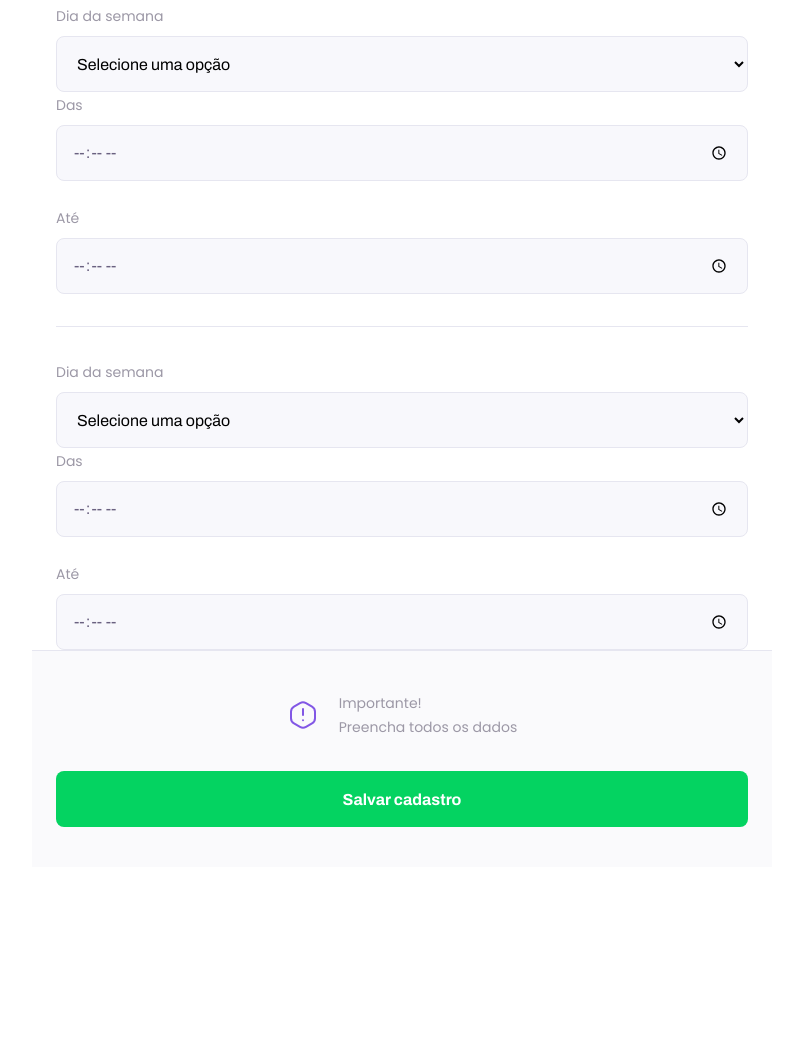
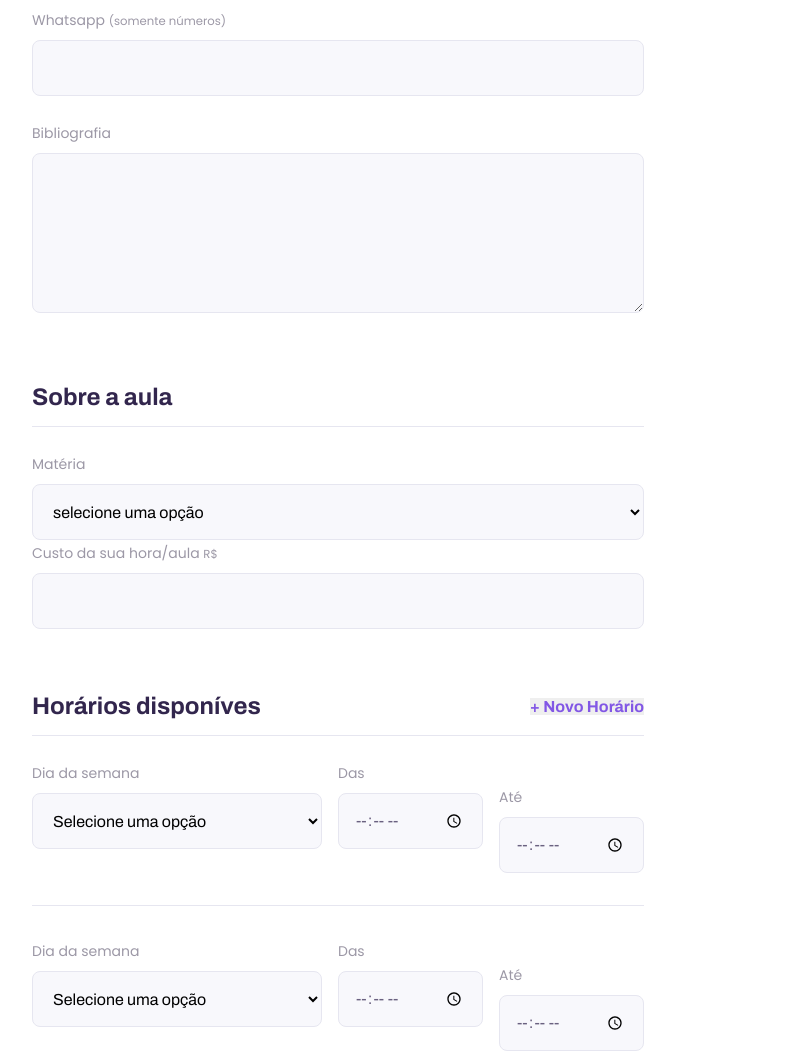
Before and after one commit to DedicadoTech/NextLevelWeeak_2, a plain HTML site: page give-classes.html in a window 1280 px wide. Shown: the part 658-1712 px from the top of the page, without its empty margins (238-1041 px from the left). Before the commit the page ends 1557 px from the top, so only its background shows below. Drawn offline with Linux system fonts and the light colour scheme.

Commit message:
update page-give-classes

```diff
--- a/give-classes.html
+++ b/give-classes.html
@@ -86,7 +86,7 @@
       </div>
         </fieldset>
 
-      <fieldset>
+      <fieldset id="schedule-items">
           <legend>Horários disponíves
             <button id="add-time">+ Novo Horário</button>
 
--- a/styles/main.css
+++ b/styles/main.css
@@ -37,7 +37,7 @@ font-size: 60%; /* controle das medidas rem */
  body{
 
      background: var(--color-backgrounds);
-     display: flex;
+     /*display: flex;*/
      align-items: center;
      justify-content: center;
 
--- a/styles/partials/page-give-classes.css
+++ b/styles/partials/page-give-classes.css
@@ -62,8 +62,9 @@
 
   background: var(--color-box-footer);
   border-top: 1px solid var(--color-line-in-white);
-  margin-top 6.4rem;
+  margin-top: 6.4rem;
 }
+
 #page-give-classes main footer p{
   display: flex;
   align-items: center;
@@ -106,4 +107,23 @@
   #page-give-classes #container {
     max-width: 100vw;
   }
+  #page-give-classes .page-header .header-content{
+    margin-bottom: 0;
+
+  }
+  #page-give-classes main fieldset{
+    padding: 0 64px;
+  }
+  .schedule-item{
+    display: grid;
+    grid-template-columns: 2fr 1fr 1fr;
+    column-gap: 1.6rem;
+  }
+  .schedule-item .input-block{
+    margin-top: 0;
+  }
+  #page-give-classes #schedule-items.select-block+.input-block,
+  #page-give-classes #schedule-items.input-block+.input-block {
+    margin-top: 0;
+  }
 }
```
